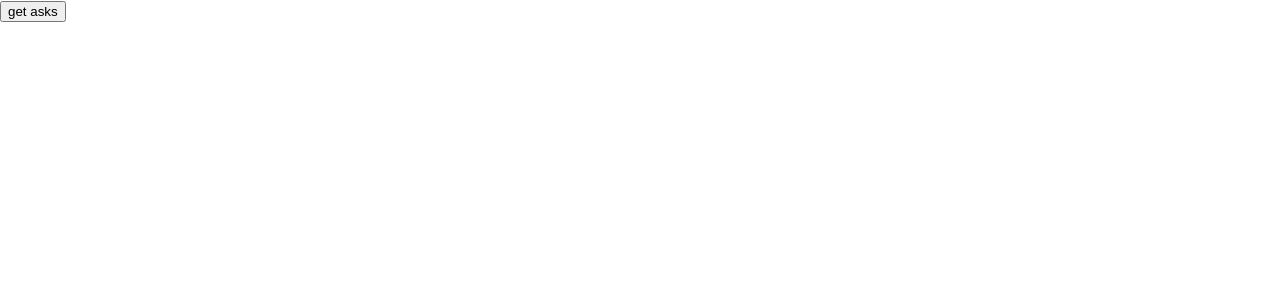
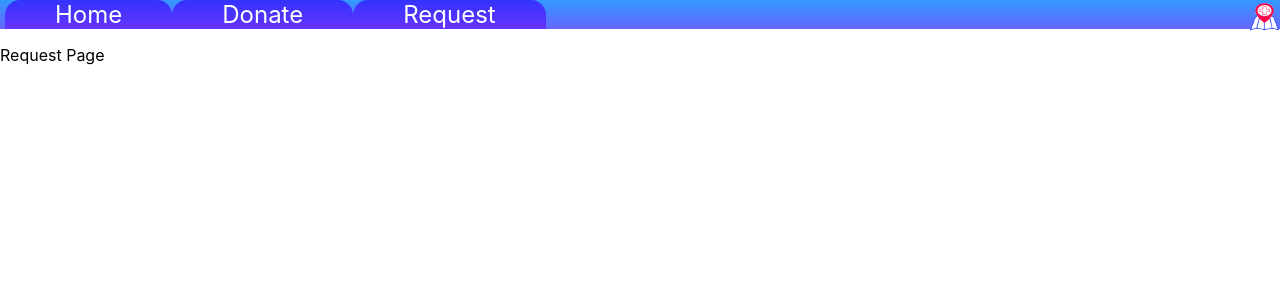
Before and after one commit to watheuer/covid-hackathon, a React (Create React App) app in the folder client/: page /request in a window 1280 px wide. Shown: the top 300 px of the page. Built offline with nearby package versions, Linux system fonts and the light colour scheme.

Commit message:
Daniel branch (#4)
* added three pages and basic routing

* updated header and added a logo

```diff
--- a/client/package.json
+++ b/client/package.json
@@ -11,12 +11,14 @@
     "@types/react": "^16.9.23",
     "@types/react-dom": "^16.9.5",
     "@types/react-redux": "^7.1.7",
+    "@types/react-router-dom": "^5.1.3",
+    "@types/redux": "^3.6.0",
     "@types/redux-thunk": "^2.1.0",
-    "@types/redux": "^3.6.0",
     "axios": "^0.19.2",
     "react": "^16.13.0",
     "react-dom": "^16.13.0",
     "react-redux": "^7.2.0",
+    "react-router-dom": "^5.1.2",
     "react-scripts": "3.4.0",
     "redux": "^4.0.5",
     "redux-thunk": "^2.3.0",
--- a/client/src/App.tsx
+++ b/client/src/App.tsx
@@ -1,13 +1,36 @@
 import React from 'react';
 import { Provider } from 'react-redux';
 import { store } from './store';
+import { BrowserRouter as Router, Route} from 'react-router-dom';
 import AskList from './asks/AskList';
+import Header from './layout/Header';
 
 function App() {
   return (
-    <Provider store={store}>
-      <AskList />
-    </Provider>
+    <Router>
+      <div className='App'>
+        <Header />
+        <Route exact path='/' render={props =>(
+          <React.Fragment>
+            <p>Home Page</p>
+          </React.Fragment>
+        )} />
+        <Route exact path='/donate' render={props => (
+          <React.Fragment>
+            <p>Donate Page</p>
+            <Provider store={store}>
+              <AskList />
+            </Provider>
+          </React.Fragment>
+        )} />
+        <Route exact path='/request' render={props => (
+          <React.Fragment>
+            <p>Request Page</p>
+          </React.Fragment>
+        )} />
+      </div>
+    </Router>
+
   );
 }
 
--- a/client/src/index.css
+++ b/client/src/index.css
@@ -11,3 +11,15 @@ code {
   font-family: source-code-pro, Menlo, Monaco, Consolas, 'Courier New',
     monospace;
 }
+
+.header{
+  background: '#333';
+  color: '#fff';
+  text-align: 'center';
+  padding: '10px'
+}
+
+.link{
+  color: '#fff';
+  text-decoration: 'none'
+}
--- /dev/null
+++ b/client/src/layout/Header.tsx
@@ -0,0 +1,37 @@
+import React from 'react'
+import { Link } from 'react-router-dom';
+import logo from './sample-logo.png'
+import CSS from 'csstype';
+
+export default function Header() {
+  return (
+    <header style={headerStyle}>
+      <Link to="/" style={linkStyle} >Home</Link><Link style={linkStyle} to="/donate">Donate</Link><Link style={linkStyle} to="/request">Request</Link>
+      <img src={logo} style={imageStyle} alt="logo" />
+    </header>
+  )
+}
+
+const headerStyle: CSS.Properties = {
+  background: 'linear-gradient(#3399ff, #6666ff)',
+  color: '#fff',
+  textAlign: 'left',
+  padding: '0px 5px',
+  fontSize: '24px',
+}
+
+const linkStyle: CSS.Properties = {
+  color: '#fff',
+  background: 'linear-gradient(#3333ff, #6633ff)',
+  textDecoration: 'none',
+  padding: '0px 50px',
+  borderRadius: '15px 15px 0px 0px'
+}
+
+const imageStyle: CSS.Properties = {
+  padding: '0px, 5px',
+  width: '32px',
+  height: '32px',
+  position: 'absolute',
+  right: '0'
+}
--- a/client/src/react-app-env.d.ts
+++ b/client/src/react-app-env.d.ts
@@ -1 +1,2 @@
 /// <reference types="react-scripts" />
+/// <reference types="react-router-dom" />
```
Also changed, not shown: client/src/layout/sample-logo.png (added), 1 other file (tests, documents, lock files or other folders).
